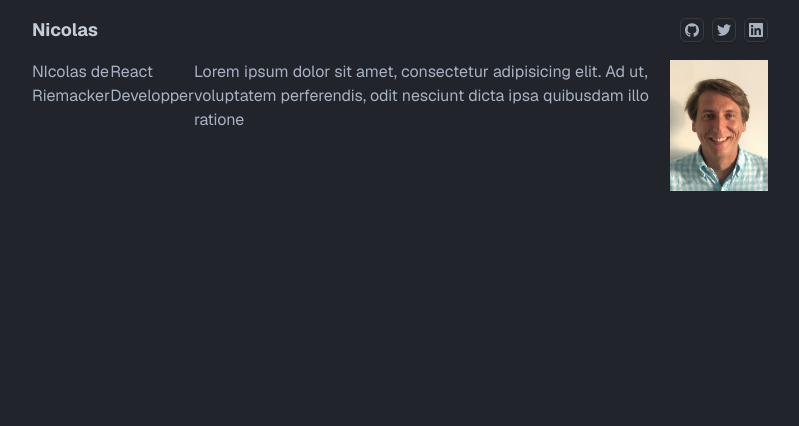
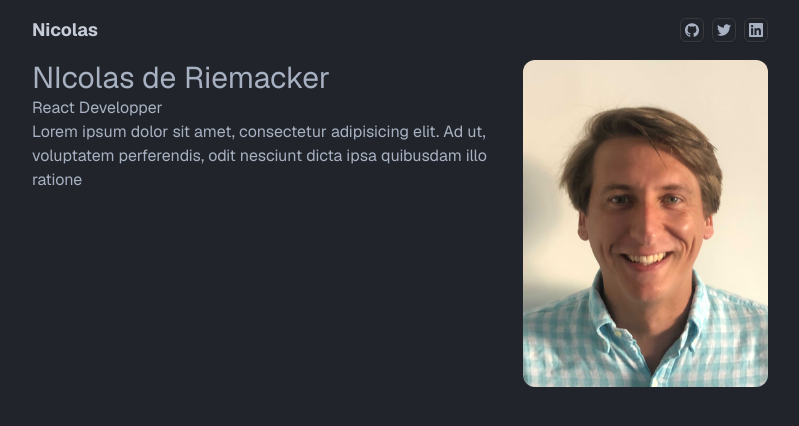
Before and after one commit to Gizmoux/nicolas-portfolio, a Next.js app: page / in a window 1280 px wide. Shown: the top 426 px of the page, without its empty margins (240-1039 px from the left). Built offline with nearby package versions, Linux system fonts and the light colour scheme; a web font is replaced by a local one.

Commit message:
add font caption in Hero

```diff
--- a/app/_components/Hero.tsx
+++ b/app/_components/Hero.tsx
@@ -6,18 +6,19 @@ import Image from 'next/image';
 const Hero = () => {
 	return (
 		<Section className="flex max-md:flex-col items-start">
-			<div className="flex-1"></div>
-			<h2>NIcolas de Riemacker</h2>
-			<h3>React Developper</h3>
-			<p>
-				Lorem ipsum dolor sit amet, consectetur adipisicing elit. Ad ut,
-				voluptatem perferendis, odit nesciunt dicta ipsa quibusdam illo ratione
-			</p>
-			<div className="flex-2">
+			<div className="flex-[2]">
+				<h2 className="font-caption text-3xl">NIcolas de Riemacker</h2>
+				<h3>React Developper</h3>
+				<p>
+					Lorem ipsum dolor sit amet, consectetur adipisicing elit. Ad ut,
+					voluptatem perferendis, odit nesciunt dicta ipsa quibusdam illo
+					ratione
+				</p>
+			</div>
+			<div className="flex-1">
 				<Image
-					width={200}
-					height={200}
 					src={profilPicture}
+					className="rounded-xl w-full h-auto max-w-xs"
 					alt="Profil Picture"
 				/>
 			</div>
```
